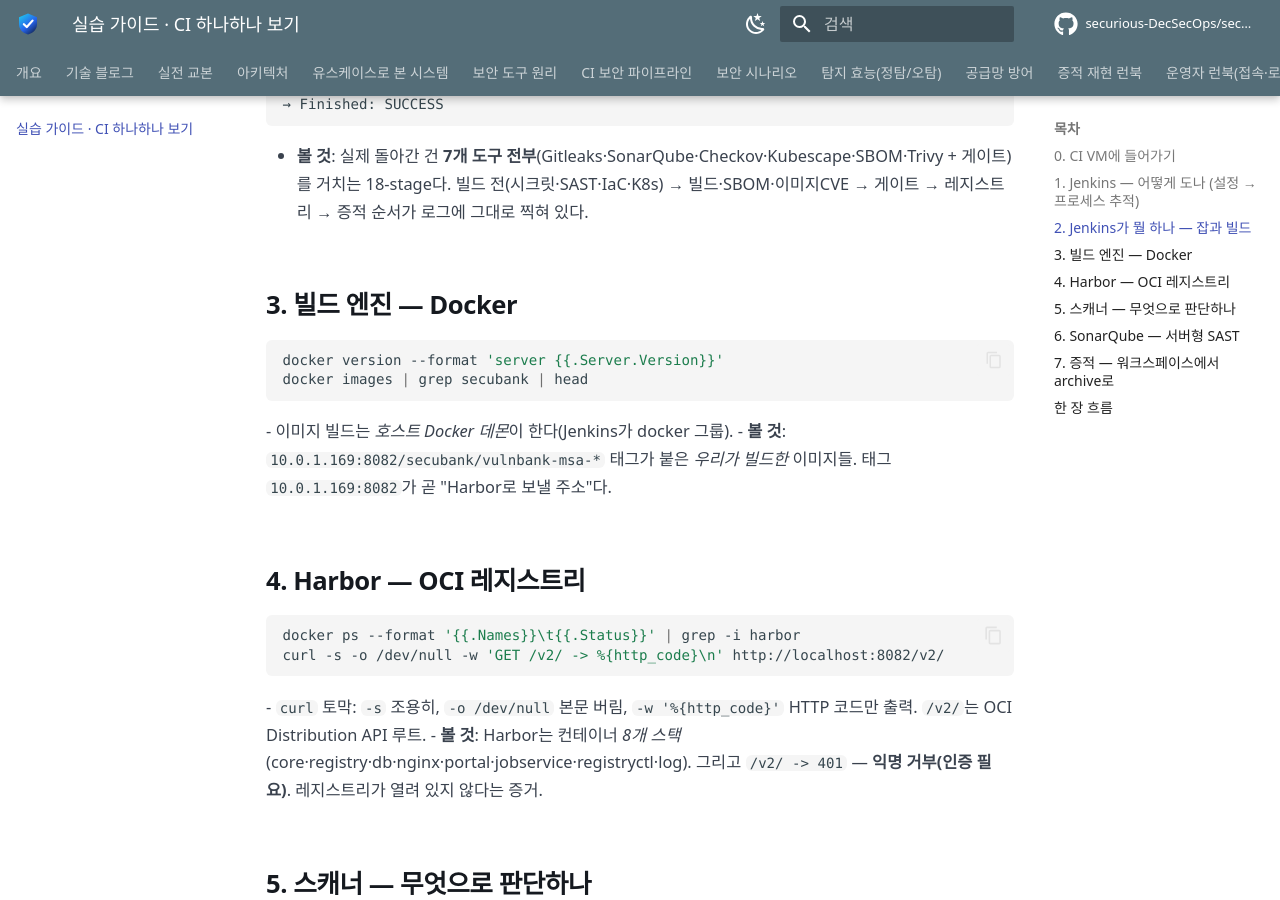
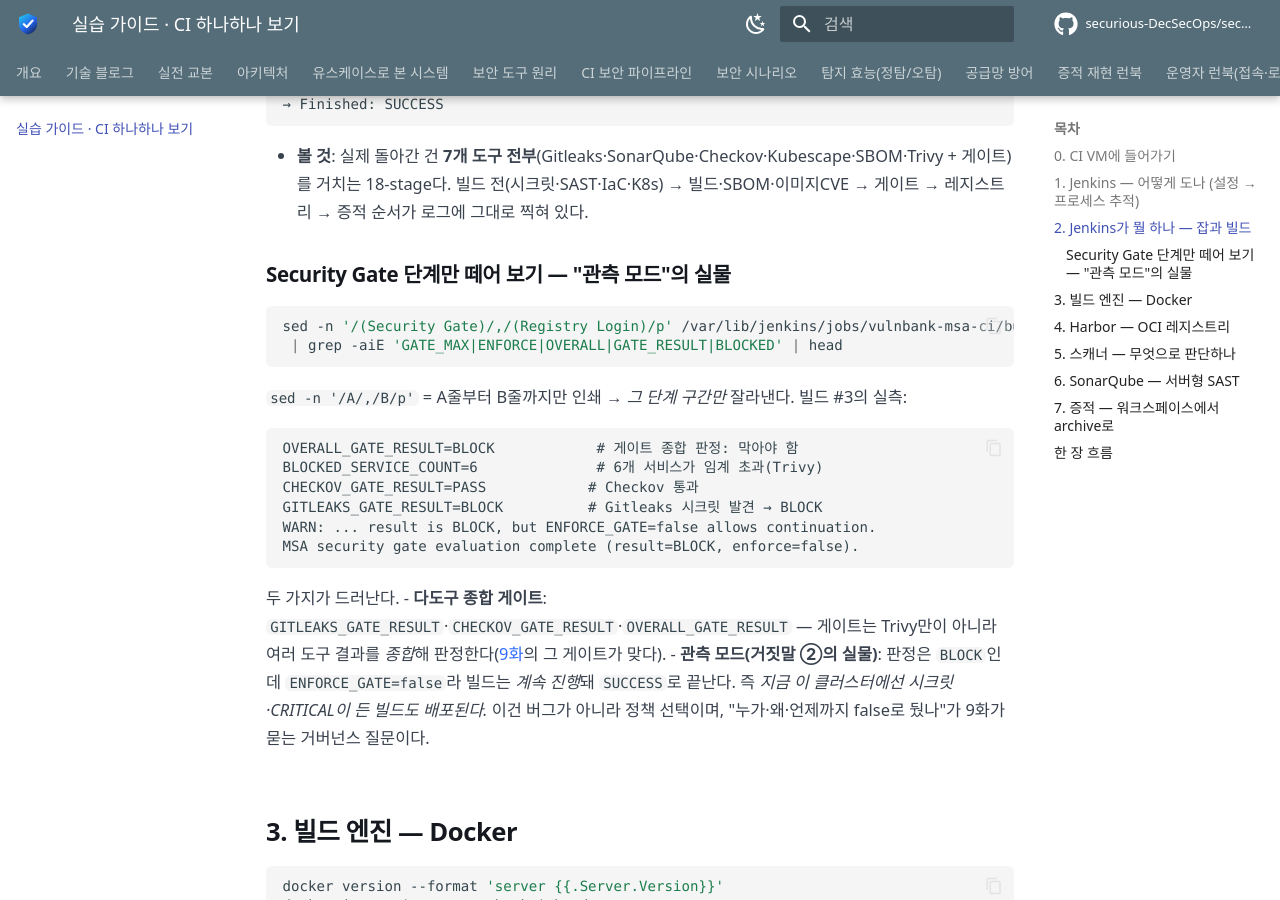
Before and after one commit to securious-DecSecOps/secubank-docs, an MkDocs documentation site: the page built from docs/handson-ci.md, in a window 1280 px wide and 900 px high, scrolled down 2175 px. Built offline with MkDocs 1.6.1 and Material for MkDocs 9.7.7, drawn with Linux system fonts in a browser that asks for light colours; some web fonts are replaced; comment, search, counter and statistics services are not loaded.

Commit message:
실습 런북: Security Gate 단계 실측 기록 — 다도구 종합(GITLEAKS/CHECKOV/OVERALL) + 관측모드(OVERALL=BLOCK인데 ENFORCE_GATE=false라 빌드 SUCCESS) = 9화 거짓말② 실물. 시크릿·CRITICAL 든 빌드도 현재 배포됨

````diff
--- a/docs/handson-ci.md
+++ b/docs/handson-ci.md
@@ -80,6 +80,27 @@
 
 - **볼 것**: 실제 돌아간 건 **7개 도구 전부**(Gitleaks·SonarQube·Checkov·Kubescape·SBOM·Trivy + 게이트)를 거치는 18-stage다. 빌드 전(시크릿·SAST·IaC·K8s) → 빌드·SBOM·이미지CVE → 게이트 → 레지스트리 → 증적 순서가 로그에 그대로 찍혀 있다.
 
+### Security Gate 단계만 떼어 보기 — "관측 모드"의 실물
+
+```bash
+sed -n '/(Security Gate)/,/(Registry Login)/p' /var/lib/jenkins/jobs/vulnbank-msa-ci/builds/3/log \
+ | grep -aiE 'GATE_MAX|ENFORCE|OVERALL|GATE_RESULT|BLOCKED' | head
+```
+`sed -n '/A/,/B/p'` = A줄부터 B줄까지만 인쇄 → *그 단계 구간만* 잘라낸다. 빌드 #3의 실측:
+
+```text
+OVERALL_GATE_RESULT=BLOCK            # 게이트 종합 판정: 막아야 함
+BLOCKED_SERVICE_COUNT=6              # 6개 서비스가 임계 초과(Trivy)
+CHECKOV_GATE_RESULT=PASS            # Checkov 통과
+GITLEAKS_GATE_RESULT=BLOCK          # Gitleaks 시크릿 발견 → BLOCK
+WARN: ... result is BLOCK, but ENFORCE_GATE=false allows continuation.
+MSA security gate evaluation complete (result=BLOCK, enforce=false).
+```
+
+두 가지가 드러난다.
+- **다도구 종합 게이트**: `GITLEAKS_GATE_RESULT`·`CHECKOV_GATE_RESULT`·`OVERALL_GATE_RESULT` — 게이트는 Trivy만이 아니라 여러 도구 결과를 *종합*해 판정한다([9화](textbook/09-security-gate.md)의 그 게이트가 맞다).
+- **관측 모드(거짓말 ②의 실물)**: 판정은 `BLOCK`인데 `ENFORCE_GATE=false`라 빌드는 *계속 진행*돼 `SUCCESS`로 끝난다. 즉 *지금 이 클러스터에선 시크릿·CRITICAL이 든 빌드도 배포된다.* 이건 버그가 아니라 정책 선택이며, "누가·왜·언제까지 false로 뒀나"가 9화가 묻는 거버넌스 질문이다.
+
 ## 3. 빌드 엔진 — Docker
 
 ```bash
````
